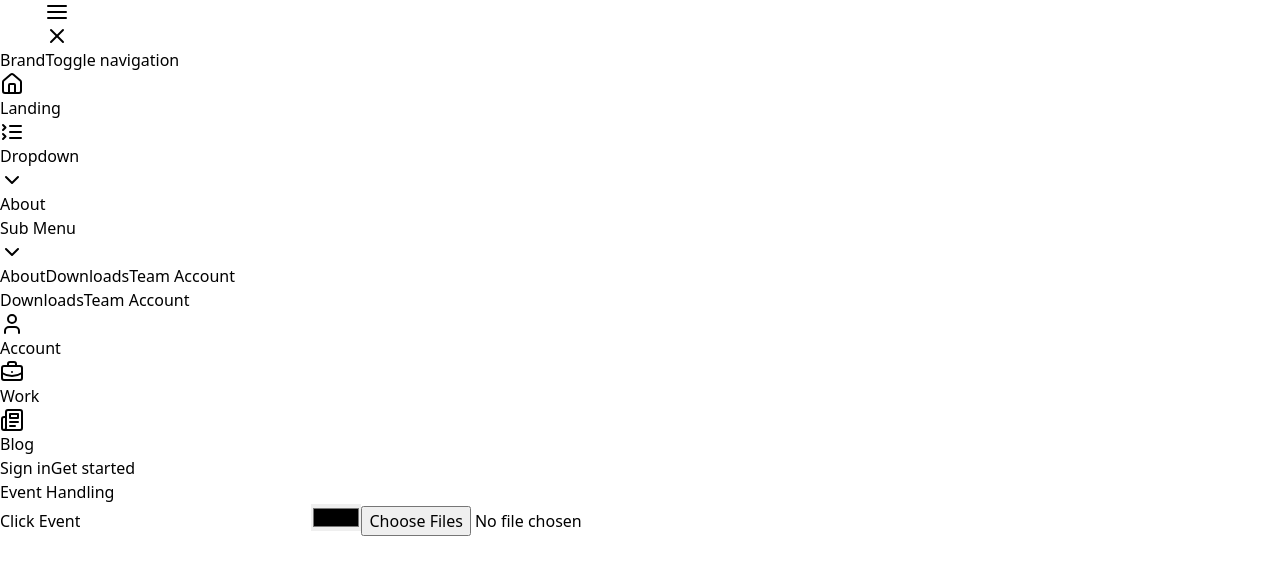
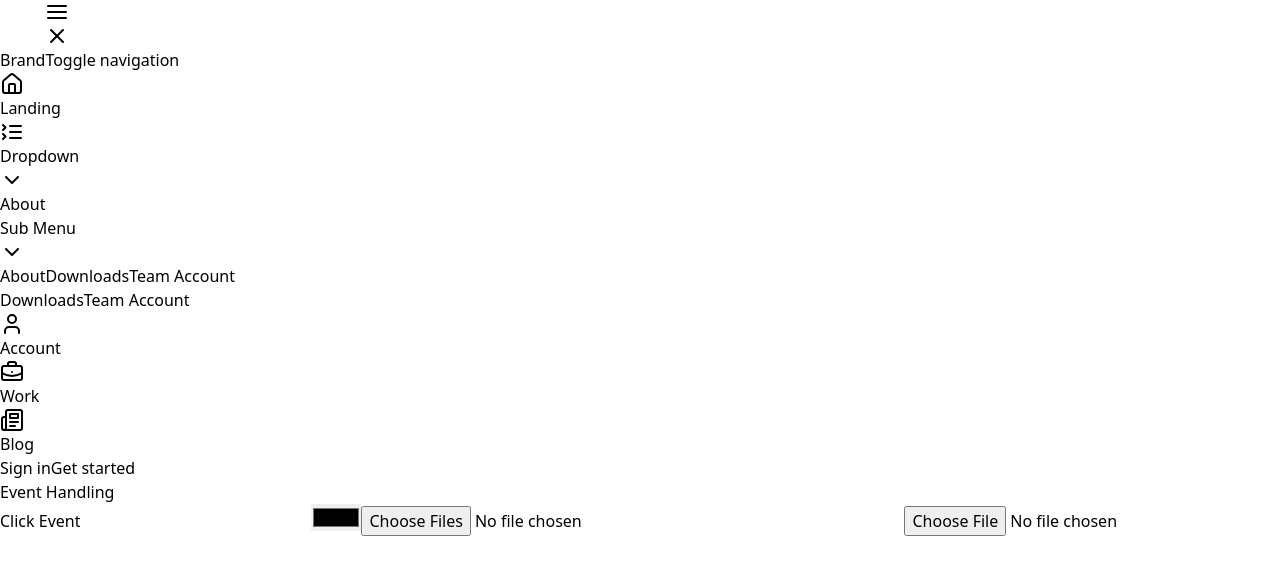
Before and after one commit to AyushJoshi1403/Section-2, a Next.js app: page /event-handling in a window 1280 px wide. Shown: the top 574 px of the page. Built offline with nearby package versions, Linux system fonts and the light colour scheme.

Commit message:
event handling

```diff
--- a/src/app/event-handling/page.jsx
+++ b/src/app/event-handling/page.jsx
@@ -2,15 +2,30 @@
 import React from 'react'
 
 const EventHandling = () => {
+
+    const previewImage = (e) => {
+        const file = e.target.files[0];
+
+        const reader = new FileReader();
+
+        reader.onload = (data) => {
+            const img = document.createElement('img');
+            img.src = data.target.result;
+            document.body.appendChild(img);
+        }
+
+        reader.readAsDataURL(file);
+    }
+
     return (
         <div className="w-[80%] mx-auto border border-red-500"
-        onMouseMove={(e) => {console.log(e.clientX, e.clientY); }}
+            onMouseMove={(e) => { }}
         >
 
             <h1 className="text-center my-5 font-bold text-3xl">Event Handling</h1>
 
             <button className="bg-black text-white p-3"
-            onClick={ () => { alert('button was clicked') } }
+                onClick={() => { alert('button was clicked') }}
             >Click Event</button>
 
             <input type="text"
@@ -22,12 +37,14 @@ const EventHandling = () => {
                 className="mt-5" />
 
             <input type="file"
-            onChange={(e) => { console.log(e.target.files);}}
+                onChange={(e) => { console.log(e.target.files); }}
                 multiple
                 className="block mt-5" />
 
-        <input type="text" onKeyDown={(e) => { console.log(e.code);}}
+            <input type="text" onKeyDown={(e) => { console.log(e.code); }}
                 className="border rounded p-3 mt-4 w-full" />
+
+            <input onChange={previewImage} type="file" className='block mt-5' />
 
         </div>
     )
```
Lines whose indentation alone changed are shown as unchanged.
